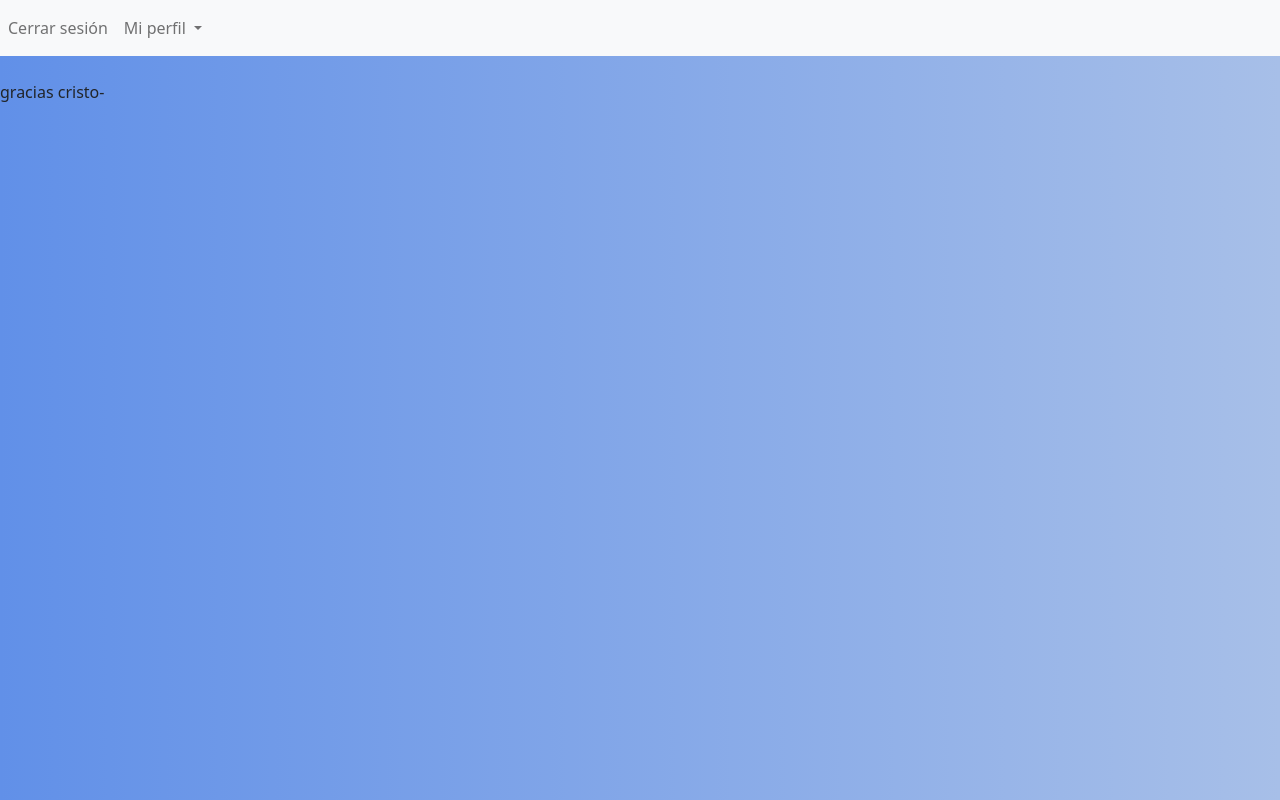
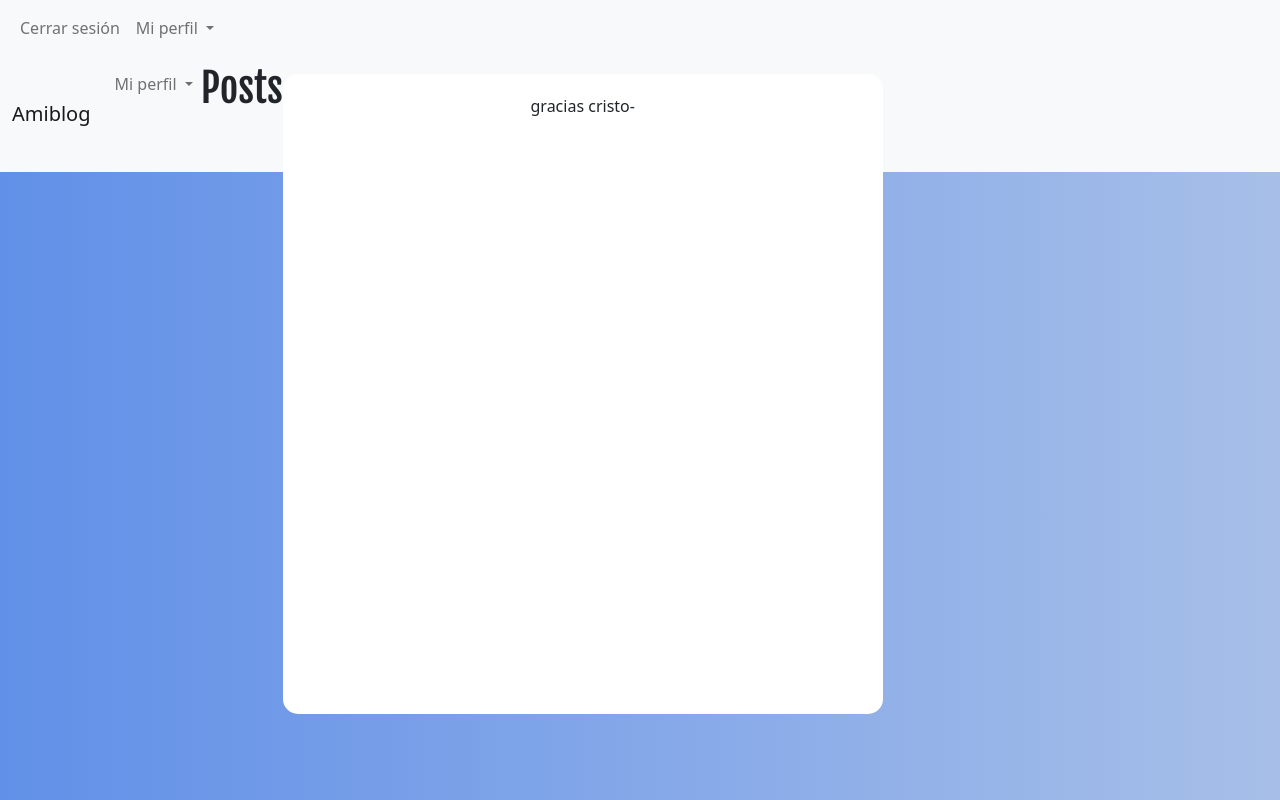
Before and after one commit to alexha31/amiblog, a Flask app: page / in a window 1280 px wide. Run offline with Flask 2, Linux system fonts and the light colour scheme; a user stored in the database is signed in; some libraries are stand-ins or nearby versions.

Commit message:
web development isnt my passion

```diff
--- a/static/styles.css
+++ b/static/styles.css
@@ -25,8 +25,8 @@ body{
 
   text-align: center;
 }
-.container h1{
-  margin-bottom: .5rem;
+.container h2{
+  margin-bottom: .8rem;
 }
 
  .form-control{
@@ -43,3 +43,22 @@ body{
  height: 2.75rem;
  padding: .5rem;
 }
+.h1{
+    font-family: 'Fjalla One', sans-serif;
+    text-align:center;
+}
+.post{
+  width: 100vw;
+  padding: 20px;
+  height: 80vh;
+  max-width: 600px;
+  margin: 10px auto;
+  justify-content: center;
+  border-radius: 15px;
+  flex-direction: column;
+  background: #fff;
+}
+
+.post p{
+    text-align:center;
+}
--- a/templates/index.html
+++ b/templates/index.html
@@ -4,5 +4,10 @@
 {% endblock %}
 
 {% block main %}
-<p>gracias cristo-</p>
+<h1 class="h1">Posts</h1>
+
+<div class="post">
+    <p>gracias cristo-</p>
+</div>
+
 {% endblock %}
--- a/templates/layout.html
+++ b/templates/layout.html
@@ -6,11 +6,12 @@
     <meta http-equiv="X-UA-Compatible" content="ie=edge">
     <link href="https://cdn.jsdelivr.net/npm/bootstrap@5.0.1/dist/css/bootstrap.min.css" rel="stylesheet" integrity="sha384-+0n0xVW2eSR5OomGNYDnhzAbDsOXxcvSN1TPprVMTNDbiYZCxYbOOl7+AMvyTG2x" crossorigin="anonymous">
     <link rel="stylesheet" href="{{url_for('static', filename='styles.css')}}">
+    <link href="https://fonts.googleapis.com/css2?family=Fjalla+One&family=Montserrat&display=swap" rel="stylesheet">
     <title>Amiblog: {% block title %}{% endblock %}</title>
 </head>
 <body>
     <nav class="navbar navbar-expand-lg navbar-light bg-light">
-          <div class="collapse navbar-collapse" id="navbarNavDropdown">
+          <div class="container-fluid" id="navbarNavDropdown">
             <button class="navbar-toggler" type="button" data-bs-toggle="collapse" data-bs-target="#navbarSupportedContent" aria-controls="navbarSupportedContent" aria-expanded="false" aria-label="Toggle navigation">
               <span class="navbar-toggler-icon"></span>
             </button>
@@ -23,7 +24,7 @@
                 <a class="nav-link dropdown-toggle" href="#" id="navbarDropdown" role="button" data-bs-toggle="dropdown" aria-expanded="false">
                   Mi perfil
                 </a>
-                <ul class="dropdown-menu" aria-labelledby="navbarDropdown">
+                <ul class="dropdown-menu me-2" aria-labelledby="navbarDropdown">
                   <li><a class="dropdown-item" href="/config">Configuración</a></li>
                   <li><a class="dropdown-item" href="#">Another action</a></li>
                   <li><hr class="dropdown-divider"></li>
@@ -52,6 +53,52 @@
           </div>
         </div>
       </nav>
+      <nav class="navbar navbar-expand-lg navbar-light bg-light">
+        <div class="container-fluid">
+          <a class="navbar-brand" href="#">Amiblog</a>
+          <button class="navbar-toggler" type="button" data-bs-toggle="collapse" data-bs-target="#navbarScroll" aria-controls="navbarScroll" aria-expanded="false" aria-label="Toggle navigation">
+            <span class="navbar-toggler-icon"></span>
+          </button>
+          <div class="collapse navbar-collapse" id="navbarScroll">
+            <ul class="navbar-nav me-auto my-2 my-lg-0 navbar-nav-scroll" style="--bs-scroll-height: 100px;">
+              {% if session.user_id %}
+              <li class="nav-item dropdown ">
+                <a class="nav-link dropdown-toggle" href="#" id="navbarDropdown" role="button" data-bs-toggle="dropdown" aria-expanded="false">
+                  Mi perfil
+                </a>
+                <ul class="dropdown-menu me-2" aria-labelledby="navbarDropdown">
+                  <li><a class="dropdown-item" href="/config">Configuración</a></li>
+                  <li><hr class="dropdown-divider"></li>
+                  <li><a class="dropdown-item" href="/salir">Cerrar sesión</a></li>
+                </ul>
+              </li>
+              {% else %}
+              <li class="nav-item">
+                <a class="nav-link" href="{{url_for('register')}}">Registro</a>
+              </li>
+              <li class="nav-item">
+                <a class="nav-link" href="{{url_for('login')}}">Iniciar sesión</a>
+              </li>
+              <!--
+              <li class="nav-item dropdown">
+                <a class="nav-link dropdown-toggle" href="#" id="navbarScrollingDropdown" role="button" data-bs-toggle="dropdown" aria-expanded="false">
+                  Link
+                </a>
+                <ul class="dropdown-menu" aria-labelledby="navbarScrollingDropdown">
+                  <li><a class="dropdown-item" href="#">Action</a></li>
+                  <li><a class="dropdown-item" href="#">Another action</a></li>
+                  <li><hr class="dropdown-divider"></li>
+                  <li><a class="dropdown-item" href="#">Something else here</a></li>
+                </ul>
+              </li>
+              <li class="nav-item">
+                <a class="nav-link disabled" href="#" tabindex="-1" aria-disabled="true">Link</a>
+              </li>-->
+            </ul>
+          </div>
+        </div>
+      </nav>
+      {% endif %}
       <br>
         {% block main %}{% endblock %}
         <script src="https://cdn.jsdelivr.net/npm/bootstrap@5.0.1/dist/js/bootstrap.bundle.min.js" integrity="sha384-gtEjrD/SeCtmISkJkNUaaKMoLD0//ElJ19smozuHV6z3Iehds+3Ulb9Bn9Plx0x4" crossorigin="anonymous"></script>
```
